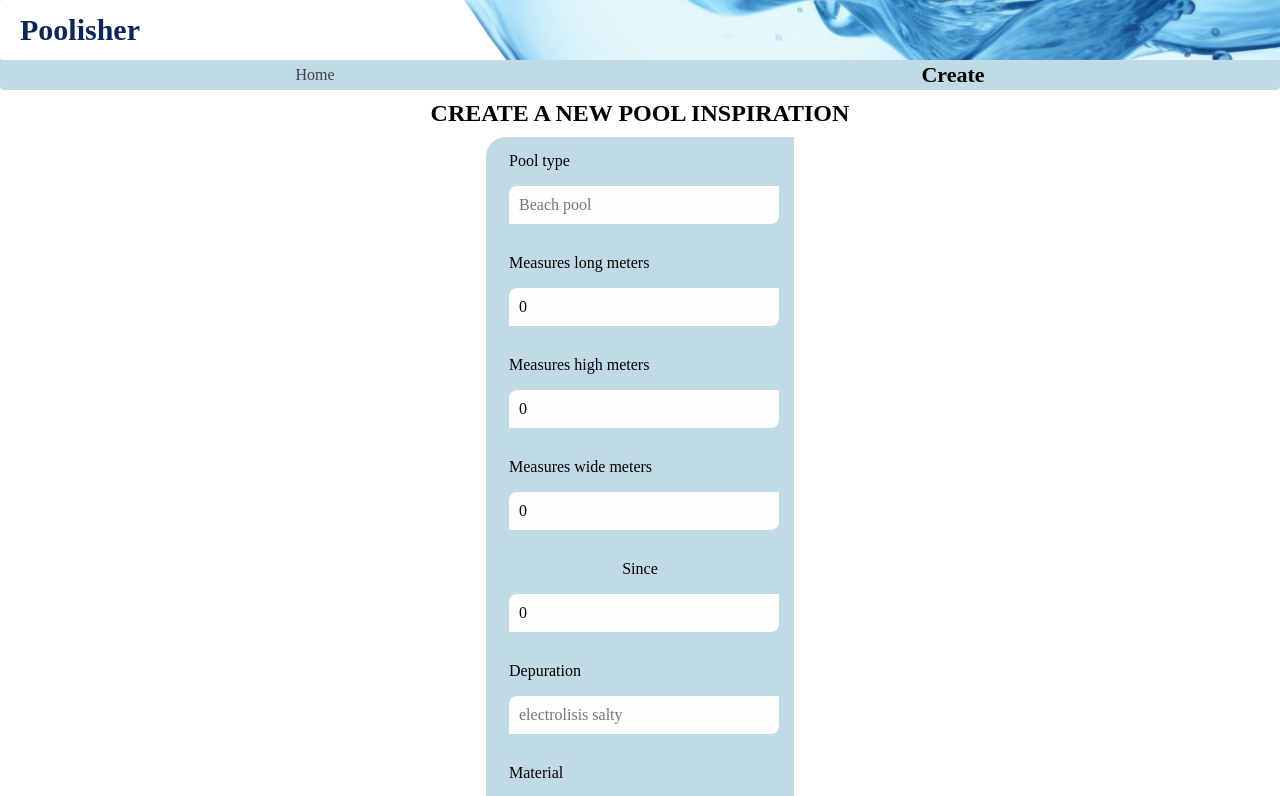
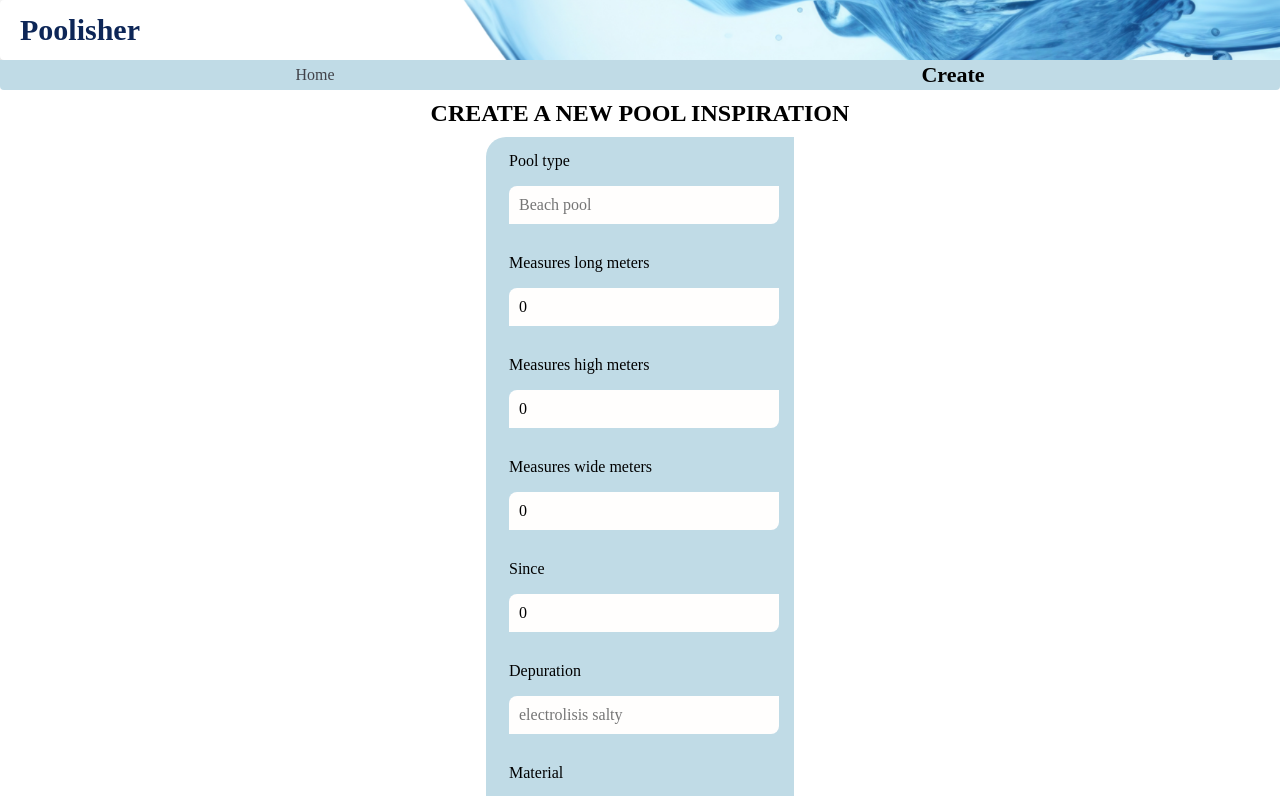
Before and after one commit to isdi-coders-2023/Barbara-Gimeno-Final-Project-front-202309-bcn, a React (Vite) app: page /pools-create in a window 1280 px wide. Shown: the top 796 px of the page. Built offline with nearby package versions, Linux system fonts and the light colour scheme; no server answers; a web font is replaced by a local one.

Commit message:
Add new mock for testing functionality of add pool

```diff
--- a/src/components/Form/Form.tsx
+++ b/src/components/Form/Form.tsx
@@ -101,7 +101,11 @@ const PoolForm = ({ onSubmit }: PoolFormProps): React.ReactElement => {
         />
       </div>
       <div className="form__wrapper">
-        <label className="form__name" htmlFor="since" aria-labelledby="since">
+        <label
+          className="form__control"
+          htmlFor="since"
+          aria-labelledby="since"
+        >
           Since
         </label>
         <input
--- a/src/components/Form/PoolFormStyled.ts
+++ b/src/components/Form/PoolFormStyled.ts
@@ -63,7 +63,6 @@ const PoolFormStyled = styled.form`
       border-radius: 8px 0px;
       border-color: ${({ theme }) => theme.colors.lightColor};
       height: 100%;
-      width: 250px;
       padding: 10px;
       color: ${({ theme }) => theme.colors.darkColor};
       display: flex;
--- a/src/mocks/msw/handlers.ts
+++ b/src/mocks/msw/handlers.ts
@@ -14,6 +14,6 @@ export const handlers = [
   }),
 
   http.post(`${apiUrl}/pools/create`, () => {
-    return HttpResponse.json({ pool: mock[0] });
+    return HttpResponse.json(mock[0]);
   }),
 ];
```
Also changed, not shown: src/mocks/poolMockId.ts (added, +13 -0 lines), 1 other file (tests, documents, lock files or other folders).
